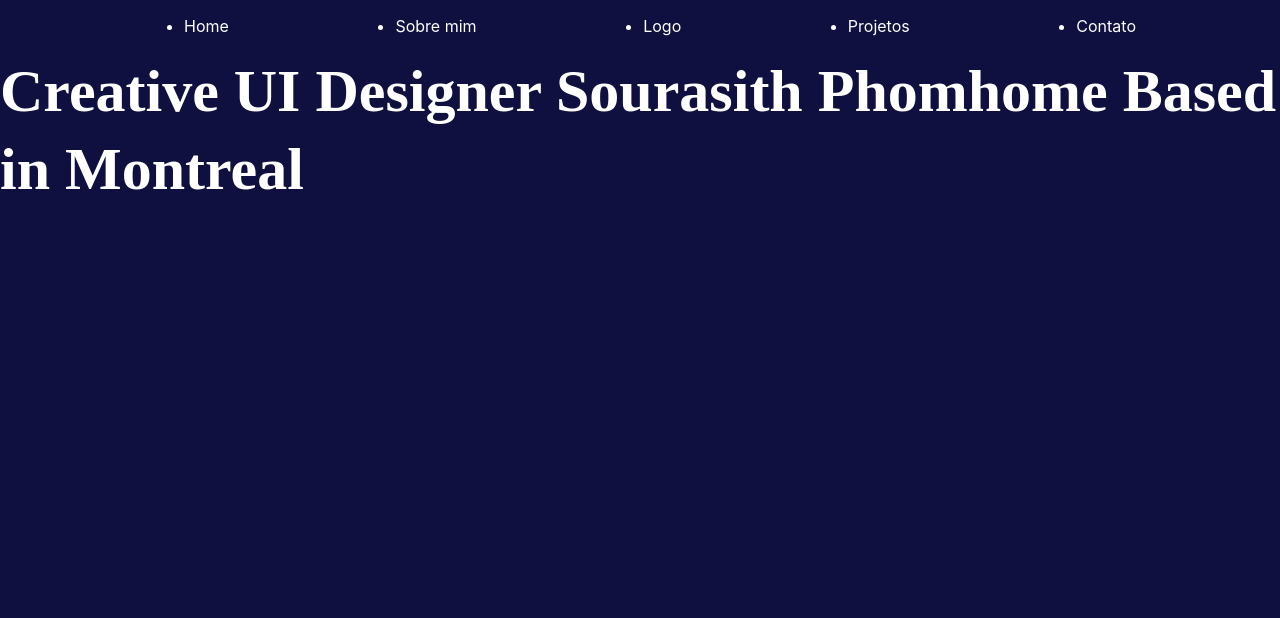
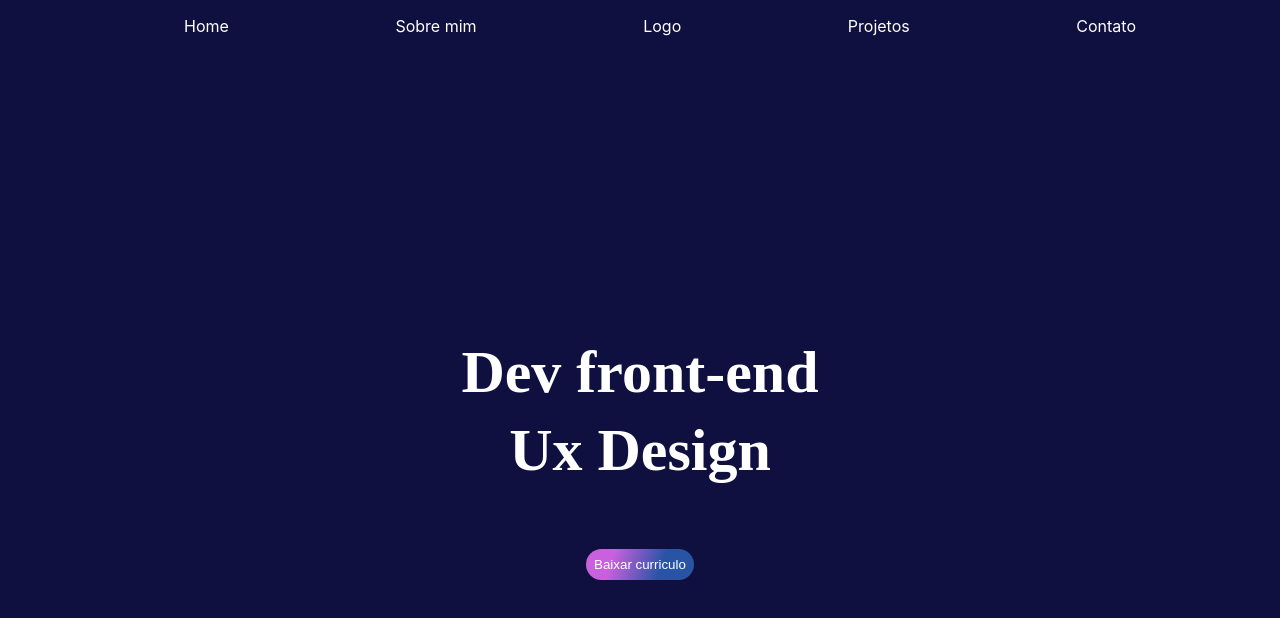
Before and after one commit to Gabriel-Fernandes1917/Repositorio-React, a React (Create React App) app in the folder site/: page / in a window 1280 px wide. Shown: the top 618 px of the page. Built offline with nearby package versions, Linux system fonts and the light colour scheme.

Commit message:
finish the home page

```diff
--- a/site/src/componentes/homePage/index.tsx
+++ b/site/src/componentes/homePage/index.tsx
@@ -16,13 +16,15 @@ function HomePage(){
             </nav>
         </header>
         <div className="field">
-            <div>
+            <div className="Introdution">
                 <p>
-                    Creative UI Designer
-                    Sourasith Phomhome
-                    Based in Montreal
+                    Dev front-end <br/>
+                    Ux Design
+
                 </p>
-
+                <button>
+                    Baixar curriculo
+                </button>
             </div>
         </div>
         </>
--- a/site/src/style/homePage.css
+++ b/site/src/style/homePage.css
@@ -10,6 +10,10 @@ ul{
     justify-content: space-between;
 }
 
+li{
+    list-style: none;
+}
+
 .field{
     text-align: center;
     font-family: Poppins;
@@ -18,5 +22,26 @@ ul{
     line-height: 78px;
     letter-spacing: 0em;
     text-align: left;
+    margin-bottom: 24.87rem;
+}
+
+.Introdution{
+    margin-top: 17.56rem;
 
 }
+
+.Introdution > p{
+    text-align: center;
+    margin-bottom: 3.75rem;
+
+}
+
+.Introdution > button{
+
+    border: none;
+    background: linear-gradient(107.21deg, #C961DE 24.43%, #2954A3 68.95%);
+    padding: 0.5rem;
+    border-radius: 1rem;
+    display: block;
+    margin: auto;
+}
```
